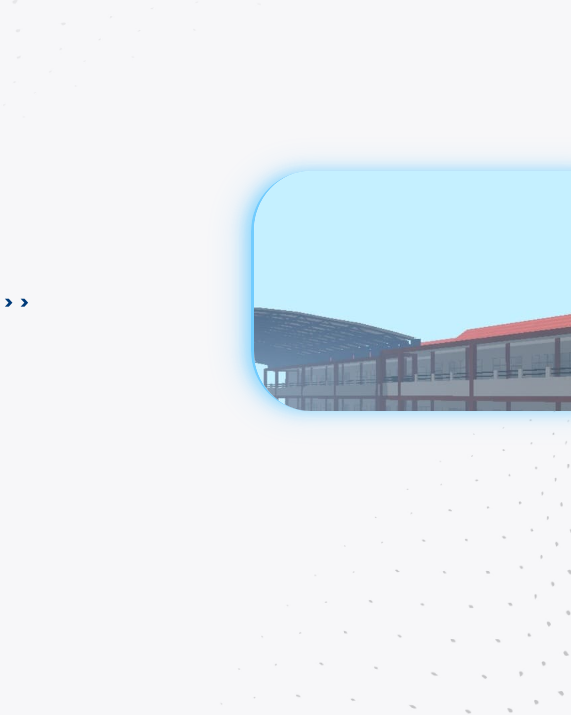
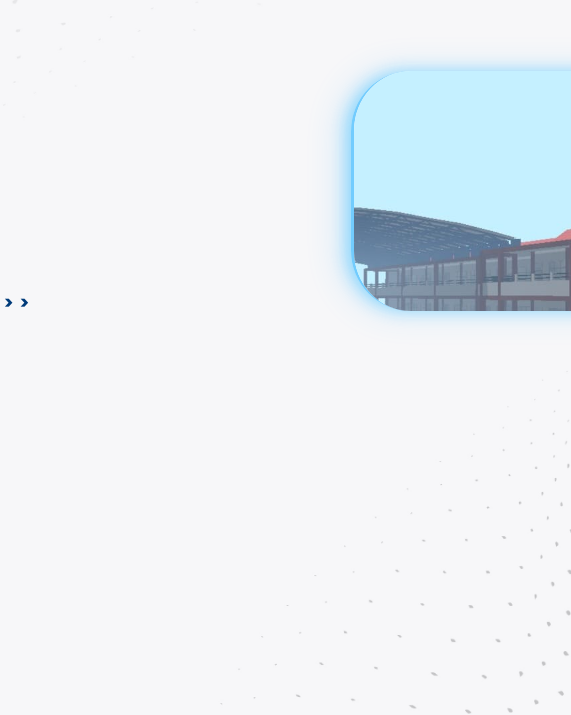
Before and after one commit to aleps123-projek/web-tes, a plain HTML site: page index.html in a window 1280 px wide. Shown: the part 159-874 px from the top of the page, 709-1280 px from the left. Drawn offline with Linux system fonts and the light colour scheme; a script that the page names is missing.

Commit message:
Update positioning and padding in style.css
Adjusted positioning and padding for .home-image and .content classes.

```diff
--- a/style.css
+++ b/style.css
@@ -39,11 +39,11 @@ body {
 .home-image {
     position: absolute;
 
-    /* Tetap di kanan */
-    right: -40px;
+        /* Tetap di kanan */
+    right: -140px;
 
     /* Posisi vertikal tetap */
-    top: 330px;
+    top: 230px;
 
     /* UKURAN TETAP */
     width: 360px;
@@ -354,18 +354,14 @@ body {
    CONTENT
 ========================================================= */
 
-.content {
+.content{
     position: relative;
-
     width: 100%;
 
-    min-height: 1600px;
-
-    padding: 90px 18px 30px;
+    padding: 90px 18px 20px;
 
     overflow: hidden;
 }
-
 
 /* =========================================================
    WELCOME
```
